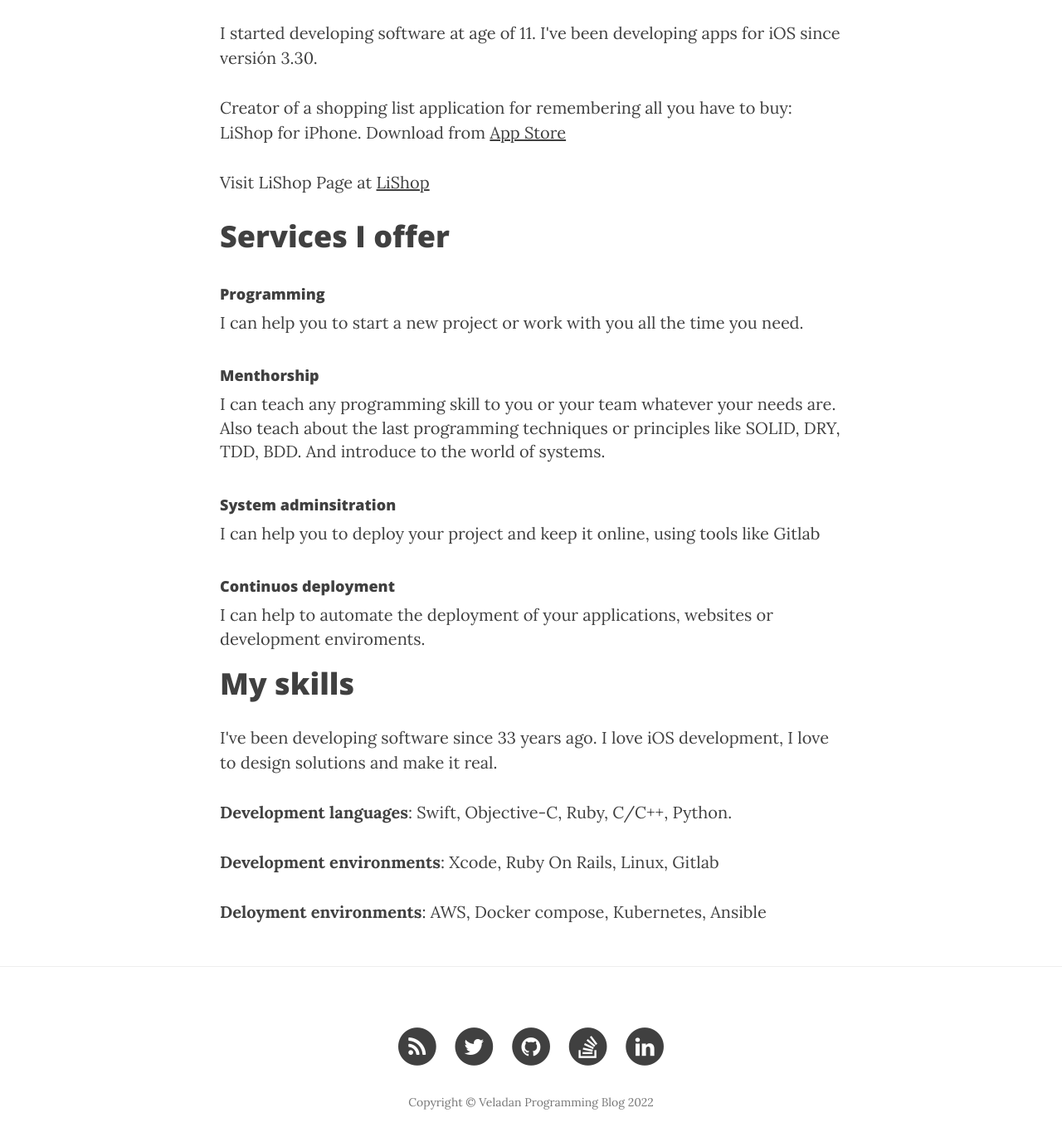
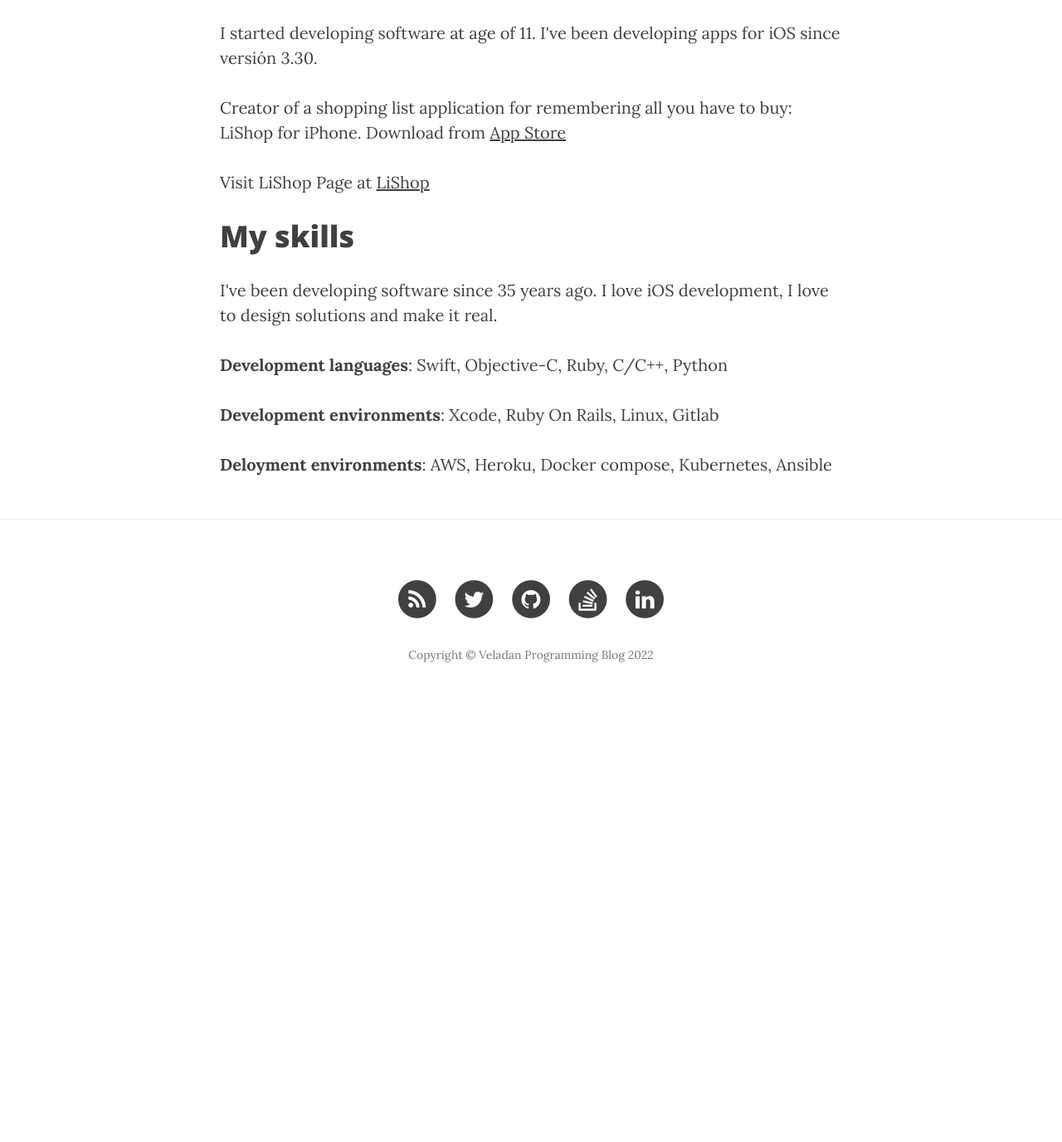
Before and after one commit to madcato/madcato.github.io, a Jekyll site: the page built from about.html, in a window 1280 px wide and 1400 px high, scrolled down 593 px. Shown: the top 1376 px of the window at 83% size. Built offline with Jekyll 4.4.1, drawn with Linux system fonts in a browser that asks for light colours; nearby versions of some CDN libraries; after the commit the page ends 1458 px from its top, so only the background shows below that.

Commit message:
remove my services and show transfer-god

```diff
--- a/about.html
+++ b/about.html
@@ -13,22 +13,12 @@ header-img: "img/about-bg.jpg"
 
 <p>Visit LiShop Page at <a href='http://www.lishopapp.com'>LiShop</a>
 
-<h1>Services I offer</h1>
-<h4>Programming</h4>
-I can help you to start a new project or work with you all the time you need.
-<h4>Menthorship</h4>
-I can teach any programming skill to you or your team whatever your needs are. Also teach about the last programming techniques or principles like SOLID, DRY, TDD, BDD. And introduce to the world of systems.
-<h4>System adminsitration</h4>
-I can help you to deploy your project and keep it online, using tools like Gitlab
-<h4>Continuos deployment</h4>
-I can help to automate the deployment of your applications, websites or development enviroments.
-
 <h1>My skills</h1>
 
-<p>I've been developing software since 33 years ago. I love iOS development, I love to design solutions and make it real.</p>
+<p>I've been developing software since 35 years ago. I love iOS development, I love to design solutions and make it real.</p>
 
-<p><strong>Development languages</strong>: Swift, Objective-C, Ruby, C/C++, Python.</p>
+<p><strong>Development languages</strong>: Swift, Objective-C, Ruby, C/C++, Python </p>
 
 <p><strong>Development environments</strong>: Xcode, Ruby On Rails, Linux, Gitlab </p>
 
-<p><strong>Deloyment environments</strong>: AWS, Docker compose, Kubernetes, Ansible</p>
+<p><strong>Deloyment environments</strong>: AWS, Heroku, Docker compose, Kubernetes, Ansible </p>
```
Also changed, not shown: myapps.html (+10 -0 lines), assets/r2.jpeg (added).
